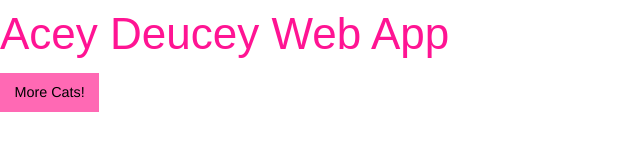
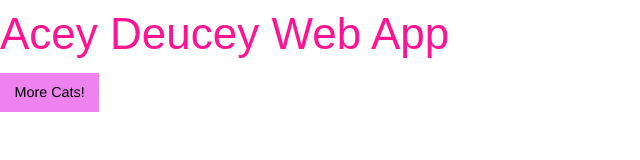
Before and after one commit to NickHeiner/acey-deucey-game-web, a website: page index.html in a window 1280 px wide. Shown: the whole page, without its empty margins (0-640 px from the left). Drawn offline with Linux system fonts and the light colour scheme.

Commit message:
Fixing foundation setup

```diff
--- a/index.scss
+++ b/index.scss
@@ -1,5 +1,5 @@
-$button-background: hotpink;
-@import "./node_modules/foundation-apps/scss/foundation";
+$button-background: violet;
+@import "foundation";
 
 body {
 
--- a/package.json
+++ b/package.json
@@ -6,8 +6,8 @@
   "scripts": {
     "start": "static -a 0.0.0.0",
     "test": "jshint -c .jshintrc index.js && npm run build",
-    "build": "node-sass --include-path node_modules/foundation-apps/scss/ index.scss built.css",
-    "build-styles-watch": "node-sass -w --include-path node_modules/foundation-apps/scss/foundation index.scss built.css"
+    "build": "node-sass --include-path node_modules/foundation-apps/scss index.scss built.css",
+    "build-styles-watch": "node-sass -w --include-path node_modules/foundation-apps/scss index.scss built.css"
   },
   "repository": {
     "type": "git",
```
Also changed, not shown: built.css.
